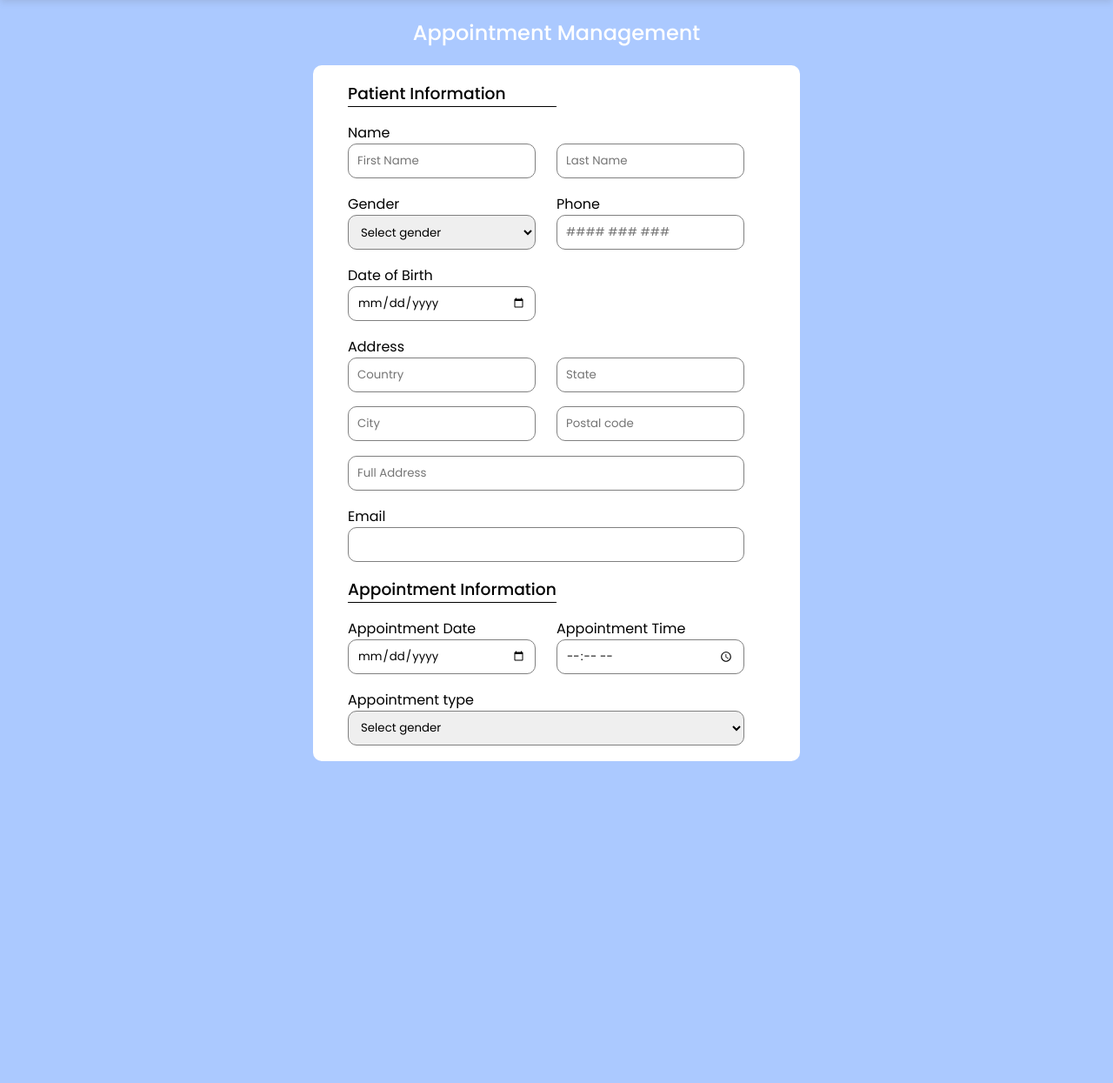
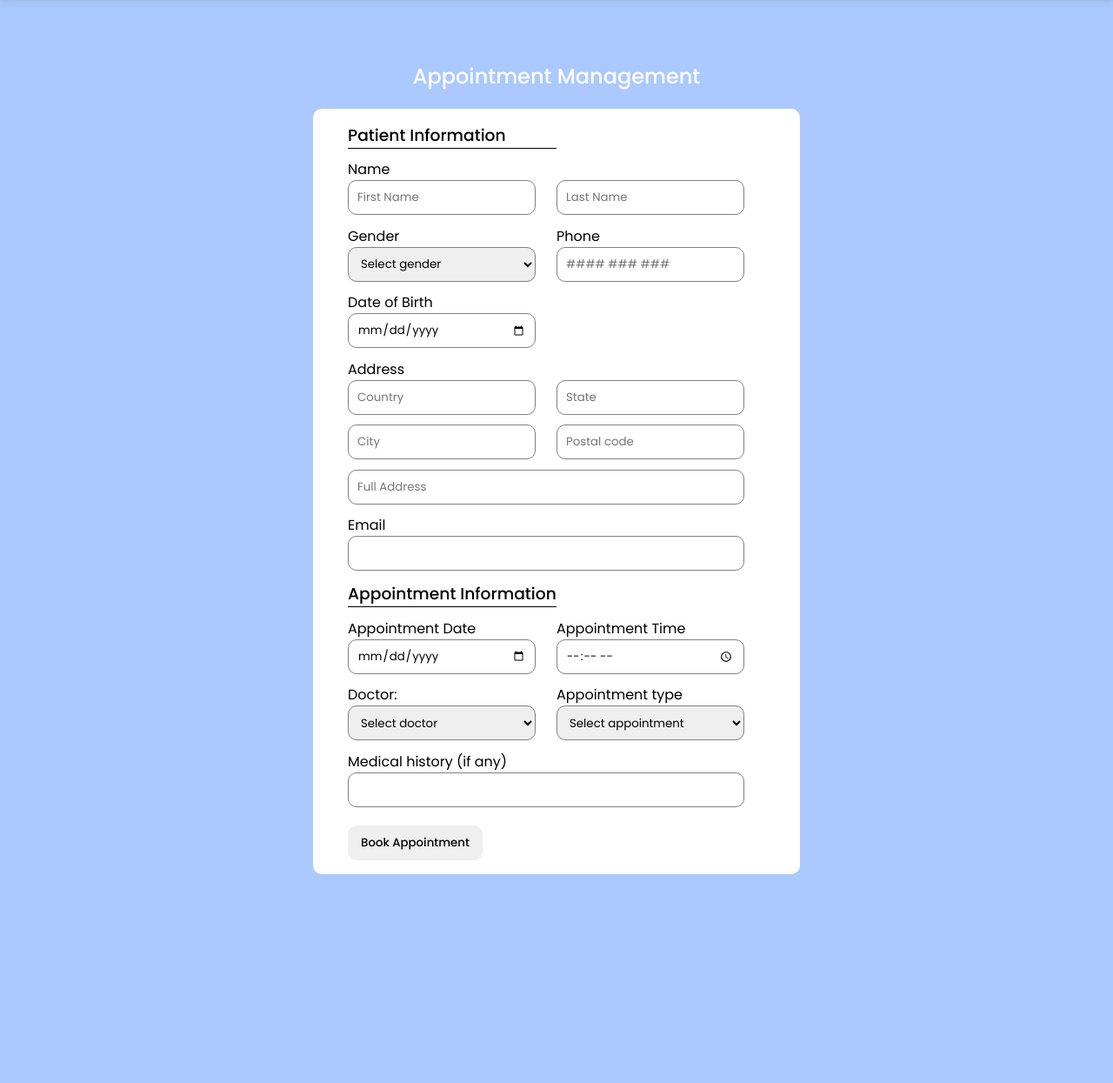
Before and after one commit to SaileshMrzn/project-i, a PHP site: page /appointment.php in a window 1280 px wide; the page is wider, and only the part inside the window is pictured. Shown: the part 77-1322 px from the top of that part at 87% size. Before the commit the page ends 952 px from the top of that part, so only its background shows below. Run offline with PHP 8.4, Linux system fonts and the light colour scheme; some libraries are stand-ins or nearby versions.

Commit message:
appointment, docotr and pharmacy feature added

```diff
--- a/css/style2.css
+++ b/css/style2.css
@@ -20,7 +19,7 @@
   grid-template-columns: 1fr 1fr;
   align-items: center;
   width: 35rem;
-  height: 50rem;
+  height: 55rem;
   max-height: 150rem;
   padding: 10px 40px;
   background-color: white;
@@ -39,11 +38,12 @@ select {
 
 #pEmail,
 #fullAdd,
-#appType {
+#history {
   grid-column: 1/3;
 }
 
-#appDate {
+#appDate,
+#doc-list {
   grid-column: 1/2;
 }
 
@@ -51,18 +51,31 @@ select {
   margin-bottom: -25px;
 }
 
+#form1 #book-btn {
+  margin-top: 10px;
+  padding: 10px 15px;
+  border-radius: 10px;
+  border: none;
+  cursor: pointer;
+  font-weight: 500;
+}
+
+#book-btn:hover {
+  background-color: #e15f97;
+  color: white;
+  transition: all 0.25s ease;
+}
+
 /* ---------------------------------- */
 
 #docContainer {
   background: #abc9ff;
-  height: 100rem;
-  /* display: flex;
-  justify-content: center; */
+  height: 110rem;
 }
 
 .docList {
   width: 40rem;
-  height: 50rem;
+  height: 85.5rem;
   max-height: 150rem;
   padding: 10px 40px;
   background-color: white;
--- a/php/appointment.php
+++ b/php/appointment.php
@@ -1,3 +1,39 @@
+    <?php
+    $showAlert  = false;
+    $showError = false;
+        if ($_SERVER["REQUEST_METHOD"] == "POST") {
+        include "db_connect.php";
+        $firstName = $_POST["firstName"];
+        $lastName = $_POST["lastName"];
+        $gender = $_POST["gender"];
+        $phone = $_POST["phone"];
+        $dob = $_POST["dob"];
+
+        $city = $_POST["city"];
+        $country = $_POST["country"];
+        $address = $city . ', ' . $country;
+
+        $email = $_POST["email"];
+        $appDate = $_POST["adate"];
+        $appTime = $_POST["atime"];
+        $doc = $_POST["docs"];
+        $appType = $_POST["atype"];
+        $medHis = $_POST["med-history"];
+
+        $sqlchk = "SELECT * FROM users WHERE email = '$email'";
+        $resultchk = mysqli_query($con, $sqlchk);
+        $num = mysqli_num_rows($resultchk);
+        if($num>0){
+            $showError = "Email already exists";
+        }else{
+                $sql = "insert into `appointment-info` (`FirstName`, `LastName`, `Gender`, `Phone`, `DOB`, `Address`, `Email`, `Appointment-Date`, `Appointment-Time`, `Doctor`, `Appointment-Type`, `Medical-History`) VALUES ('$firstName', '$lastName', '$gender', '$phone', '$dob', '$address', '$email', '$appDate', '$appTime', '$doc', '$appType', '$medHis')";
+                $result = mysqli_query($con, $sql);
+                $showAlert = "Appointment booked.";
+            }
+        }
+    ?>
+
+
     <!DOCTYPE html>
     <html lang="en">
 
@@ -6,6 +42,7 @@
         <meta http-equiv="X-UA-Compatible" content="IE=edge" />
         <meta name="viewport" content="width=device-width, initial-scale=1.0" />
         <link rel="stylesheet" href="../css/style2.css" />
+        <link rel="stylesheet" href="../css/style3.css">
         <link rel="preconnect" href="https://fonts.googleapis.com" />
         <link rel="preconnect" href="https://fonts.gstatic.com" crossorigin />
         <link
@@ -17,12 +54,23 @@
     <body style="overflow-y: scroll">
         <?php require '../components/nav.html' ?>
 
+        <div id="message" style="height: 50px; background:#abc9ff">
+            <?php
+        if($showAlert){
+            echo '<div class="alert" style="height:50px;">'.$showAlert.'</div>';
+        }else if($showError){
+            echo '<div class="error" style="height:50px;">'.$showError.'</div>';
+        }
+        ?>
+
+        </div>
+
         <div class="appointmentContainer">
             <div class="a_head">
                 <h2 style="font-weight: 500">Appointment Management</h2>
             </div>
             <div class="a_body">
-            <form action="" id="form1">
+                <form action="appointment.php" id="form1" method="post">
                     <h3 style="font-weight: 500; border-bottom: 1px solid black">
                         Patient Information
                     </h3>
@@ -31,16 +79,16 @@
                     <div>
                         <label for="firstName lastName" class="labelFix">Name</label>
                         <br />
-                    <input type="text" id="firstName" placeholder="First Name" />
+                        <input type="text" id="firstName" name="firstName" placeholder="First Name" required />
                     </div>
                     <div>
                         <label for="lastName"><br /></label>
-                    <input type="text" id="lastName" placeholder="Last Name" />
+                        <input type="text" id="lastName" name="lastName" placeholder="Last Name" required />
                     </div>
 
                     <div id="pGen">
                         <label for="gender">Gender</label><br />
-                    <select name="gender" id="gender" class="gen">
+                        <select name="gender" id="gender" class="gen" required>
                             <option value="Male">Select gender</option>
                             <option value="Male">Male</option>
                             <option value="Female">Female</option>
@@ -50,30 +98,30 @@
 
                     <div id="pPhone">
                         <label for="phone" class="ph-label">Phone</label><br />
-                    <input type="tel" id="phone" class="ph" placeholder="#### ### ###" /><br />
+                        <input type="tel" id="phone" name="phone" class="ph" placeholder="#### ### ###" /><br />
                     </div>
 
                     <div id="pDob">
                         <label for="dob">Date of Birth</label><br />
-                    <input type="date" id="dob" />
+                        <input type="date" id="dob" name="dob" required />
                     </div>
                     <br />
 
                     <div>
                         <label for="" id="addressLabel" class="labelFix">Address</label><br />
-                    <input type="text" id="country" placeholder="Country" />
+                        <input type="text" id="country" name="country" placeholder="Country" required />
                     </div>
                     <div>
                         <label for=""><br /></label>
                         <input type="text" id="region" placeholder="State" />
                     </div>
-                <input type="text" id="city" placeholder="City" />
+                    <input type="text" id="city" name="city" placeholder="City" required />
                     <input type="text" id="postal" placeholder="Postal code" />
                     <input type="text" id="fullAdd" placeholder="Full Address" style="width: 95%" />
 
                     <div id="pEmail">
                         <label for="email">Email</label><br />
-                    <input type="email" id="email" style="width: 95%" />
+                        <input type="email" id="email" name="email" style="width: 95%" required />
                     </div>
 
                     <h3 style="font-weight: 500; border-bottom: 1px solid black">
@@ -81,29 +129,56 @@
                     </h3>
 
                     <div id="appDate">
-                    <label for="date">Appointment Date</label>
-                    <input type="date" id="date" />
+                        <label for="adate">Appointment Date</label>
+                        <input type="date" id="adate" name="adate" />
                     </div>
 
                     <div id="appTime">
-                    <label for="time">Appointment Time</label>
-                    <input type="time" id="time" />
+                        <label for="atime">Appointment Time</label>
+                        <input type="time" id="atime" name="atime" />
+                    </div>
+
+                    <div id="doc-list">
+                        <label for="docs">Doctor:</label>
+                        <select name="docs" id="docs">
+                            <option value="Male">Select doctor</option>
+                            <option value="Male">Dr. Aman Shahi</option>
+                            <option value="Female">Dr. Aman Shahi</option>
+                        </select>
                     </div>
 
                     <div id="appType">
-                    <label for="type">Appointment type</label>
-                    <select name="gender" id="type" style="width: 95%">
-                        <option value="Male">Select gender</option>
-                        <option value="Male">Male</option>
-                        <option value="Female">Female</option>
-                        <option value="Other">Other</option>
+                        <label for="atype">Appointment type</label>
+                        <select name="atype" id="atype">
+                            <option value="Male">Select appointment</option>
+                            <option value="New">New appointment</option>
+                            <option value="Old">Old appointment</option>
                         </select>
                     </div>
+
+                    <div id="history">
+                        <label for="med-history">Medical history (if any)</label>
+                        <input type="text" style="width: 95%;" name="med-history" id="med-history">
+                    </div>
+
+                    <div id="book">
+                        <button id="book-btn">Book Appointment</button>
+                    </div>
+
                 </form>
             </div>
         </div>
-
-    <script src="../js/script.js"></script>
+        <script>
+        if (window.history.replaceState) {
+            window.history.replaceState(null, null, window.location.href);
+        }
+        const alert = document.querySelector(".alert");
+        const error = document.querySelector(".error");
+        setTimeout(() => {
+            alert.style.display = "none";
+            error.style.display = "none";
+        }, 3000);
+        </script>
     </body>
 
     </html>
--- a/php/index.php
+++ b/php/index.php
@@ -168,7 +168,6 @@ if(isset($_SESSION['loggedin']) || $_SESSION['loggedin']==true){
     </div>
 
     <div class="container3 border">
-        <!-- <p class="intro" style="font-weight: 500; font-size: 20px;">Introduction</p> -->
         <h2 class="intro" style="font-weight: 500">Introduction</h2>
         <p class="border">
             Our hospital management system, AS Care is a web-based application that
@@ -219,7 +218,7 @@ if(isset($_SESSION['loggedin']) || $_SESSION['loggedin']==true){
             </div>
         </a>
 
-        <a href="appointment.html" style="text-decoration: none; color: black">
+        <a href="../php/pharmacy.php" style="text-decoration: none; color: black">
             <div class="minicontainer border">
                 <i class="fa-solid fa-pills fa-2xl"></i>
                 <h3 style="font-weight: 500">Pharmacy</h3>
@@ -252,7 +251,6 @@ if(isset($_SESSION['loggedin']) || $_SESSION['loggedin']==true){
 
     </div>
 
-
     <?php
     if($login){
         echo'
```
Also changed, not shown: other parts of css/style2.css (+36 -9 lines), php/doctors.php (+39 -34 lines). Lines whose indentation alone changed are shown as unchanged.
